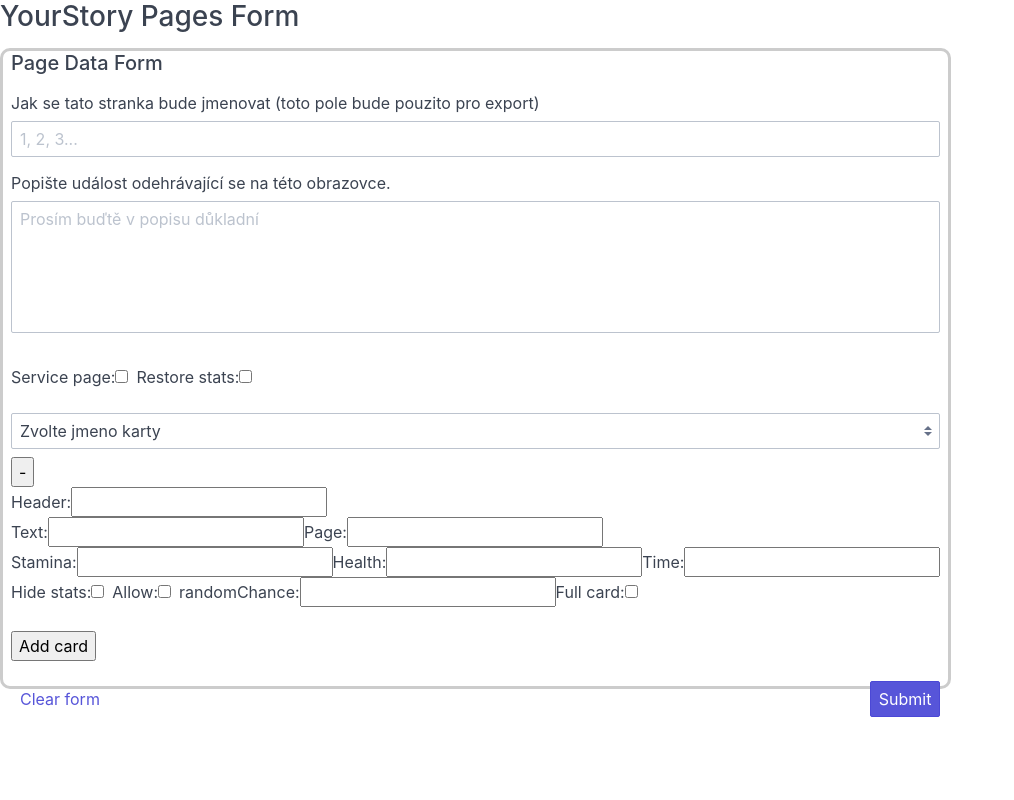
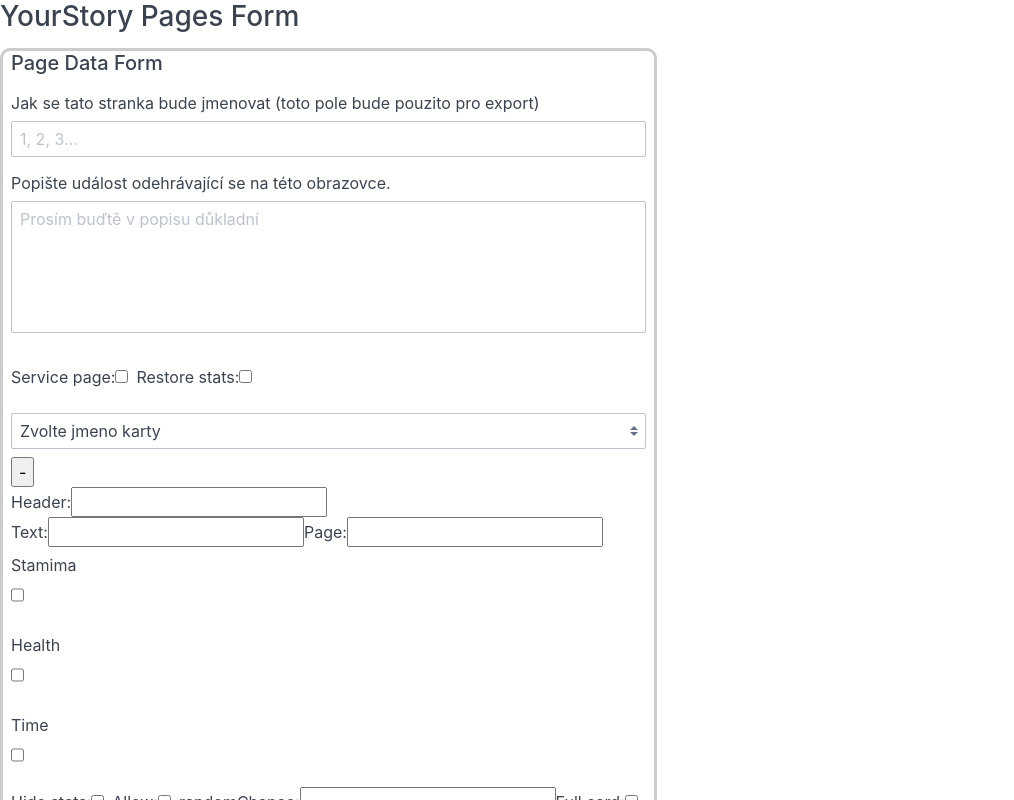
Before and after one commit to dimondark/my-app, a React (Create React App) app: page / in a window 1280 px wide. Shown: the top 800 px of the page, without its empty margins (0-1014 px from the left). Built offline with nearby package versions, Linux system fonts and the light colour scheme.

Commit message:
Hiding edit for Health/Stamina/Time values

```diff
--- /dev/null
+++ b/src/components/ValueEdit.js
@@ -0,0 +1,30 @@
+import React from 'react';
+
+class ValueEdit extends React.Component {
+	render() {
+		const editValue = (
+			<input
+				onChange={this.props.controlFunc}
+				className="form-input"
+				value={this.props.value}
+				placeholder={'12, 24...'}/>
+		);
+
+		return (
+		<div className="form-group">
+			<label className="form-label capitalize">
+				{this.props.label}
+				<input
+					name={this.props.label + 'checkbox'}
+					className="form-checkbox"
+					onChange={this.props.cbControlFunc}
+					checked={this.props.cbValue}
+					type={'checkbox'} />
+			{this.props.cbValue && editValue}
+			</label>
+		</div>
+		)
+	}
+};
+
+export default ValueEdit;
--- a/src/containers/FormContainer.js
+++ b/src/containers/FormContainer.js
@@ -1,6 +1,7 @@
 import React from 'react';
 import TextArea from '../components/TextArea';
 import Select from '../components/Select';
+import ValueEdit from '../components/ValueEdit';
 
 const buildState = () => ({
 		pageName: '',
@@ -53,10 +54,9 @@ class FormContainer extends React.Component {
 
   handleFormSubmit(e) {
   	e.preventDefault();
-  	console.log('exportPage button clicked' + this.state.cards.length)
+  	console.log('exportPage button clicked')
 
     if (this.state.cards.length === 0) {
-      console.log('this should be possible')
       window.confirm('Pro export je nutne vyplnit alespon jednu kartu');
       return;
     }
@@ -150,8 +150,16 @@ class FormContainer extends React.Component {
     const newCards = this.state.cards.map((card, sidx) => {
       if (idx !== sidx) return card;
       return { ...card,
-        stamina: evt.target.value,
-    	CBStamina: true };
+        stamina: evt.target.value };
+    });
+    this.setState({ cards: newCards });
+  }
+
+  handleCBStaminaChange = (idx) => (evt) => {
+    const newCards = this.state.cards.map((card, sidx) => {
+      if (idx !== sidx) return card;
+      return { ...card,
+        CBStamina: !card.CBStamina };
     });
     this.setState({ cards: newCards });
   }
@@ -166,12 +174,30 @@ class FormContainer extends React.Component {
     this.setState({ cards: newCards });
   }
 
+  handleCBHealthChange = (idx) => (evt) => {
+    const newCards = this.state.cards.map((card, sidx) => {
+      if (idx !== sidx) return card;
+      return { ...card,
+        CBHealth: !card.CBHealth };
+    });
+    this.setState({ cards: newCards });
+  }
+
   handleCardTimeChange = (idx) => (evt) => {
     const newCards = this.state.cards.map((card, sidx) => {
       if (idx !== sidx) return card;
       return { ...card,
         time: evt.target.value,
     	CBTime: true };
+    });
+    this.setState({ cards: newCards });
+  }
+
+  handleCBTimeChange = (idx) => (evt) => {
+    const newCards = this.state.cards.map((card, sidx) => {
+      if (idx !== sidx) return card;
+      return { ...card,
+        CBTime: !card.CBTime };
     });
     this.setState({ cards: newCards });
   }
@@ -279,6 +305,13 @@ class FormContainer extends React.Component {
   }
 
   renderFullCard(card, idx) {
+    const avatarSelection = [
+      'Avatar 1',
+      'Avatar 2',
+      'Avatar 3',
+      'Avatar 4'
+    ];
+
   	return (
   		<div>
   			<label>
@@ -303,12 +336,9 @@ class FormContainer extends React.Component {
           type="text" />
       </label>
       <br />
-      <label>
-        Avatar:
-        <input
-          name="Avatar"
-          type="text" />
-      </label>
+      <Select
+          placeholder={'Vyberte noveho avatara'}
+          options={avatarSelection} />
       <label>
         Rest card:
         <input
@@ -362,28 +392,24 @@ class FormContainer extends React.Component {
           type="text" />
       </label>
       <br />
-      <label>
-        Stamina:
-        <input
-          onChange={this.handleCardStaminaChange(idx)}
-          value={card.stamina}
-          type="text" />
-      </label>
-      <label>
-        Health:
-        <input
-          onChange={this.handleCardHealthChange(idx)}
-          value={card.health}
-          type="text" />
-      </label>
-      <label>
-        Time:
-        <input
-          onChange={this.handleCardTimeChange(idx)}
-          value={card.time}
-          type="text" />
-      </label>
-      <br />
+      <ValueEdit
+        cbControlFunc={this.handleCBStaminaChange(idx)}
+        cbValue={card.CBStamina}
+        value={card.stamina}
+        controlFunc={this.handleCardStaminaChange(idx)}
+        label={'Stamima'} />
+      <ValueEdit
+        cbControlFunc={this.handleCBHealthChange(idx)}
+        cbValue={card.CBHealth}
+        value={card.health}
+        controlFunc={this.handleCardHealthChange(idx)}
+        label={'Health'} />
+      <ValueEdit
+        cbControlFunc={this.handleCBTimeChange(idx)}
+        cbValue={card.CBTime}
+        value={card.time}
+        controlFunc={this.handleCardTimeChange(idx)}
+        label={'Time'} />
       <label>
         Hide stats:
         <input
```
